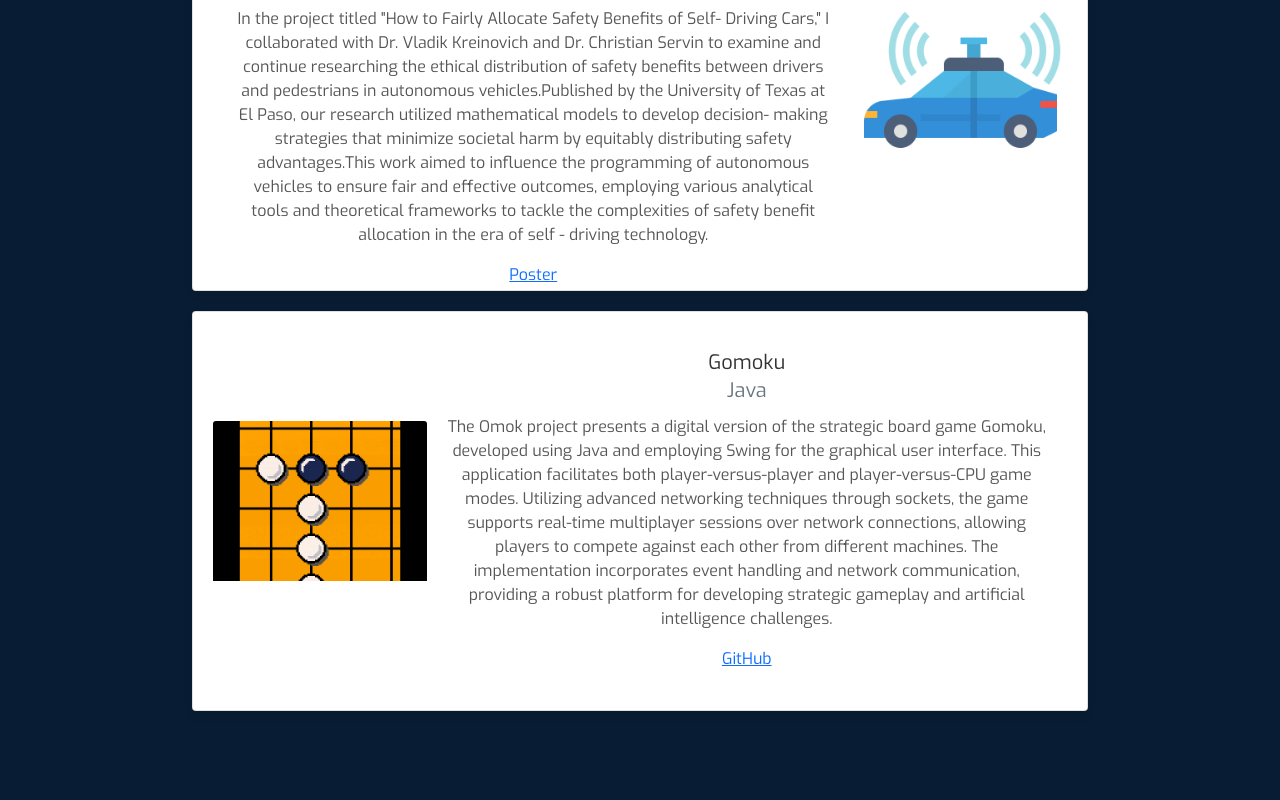
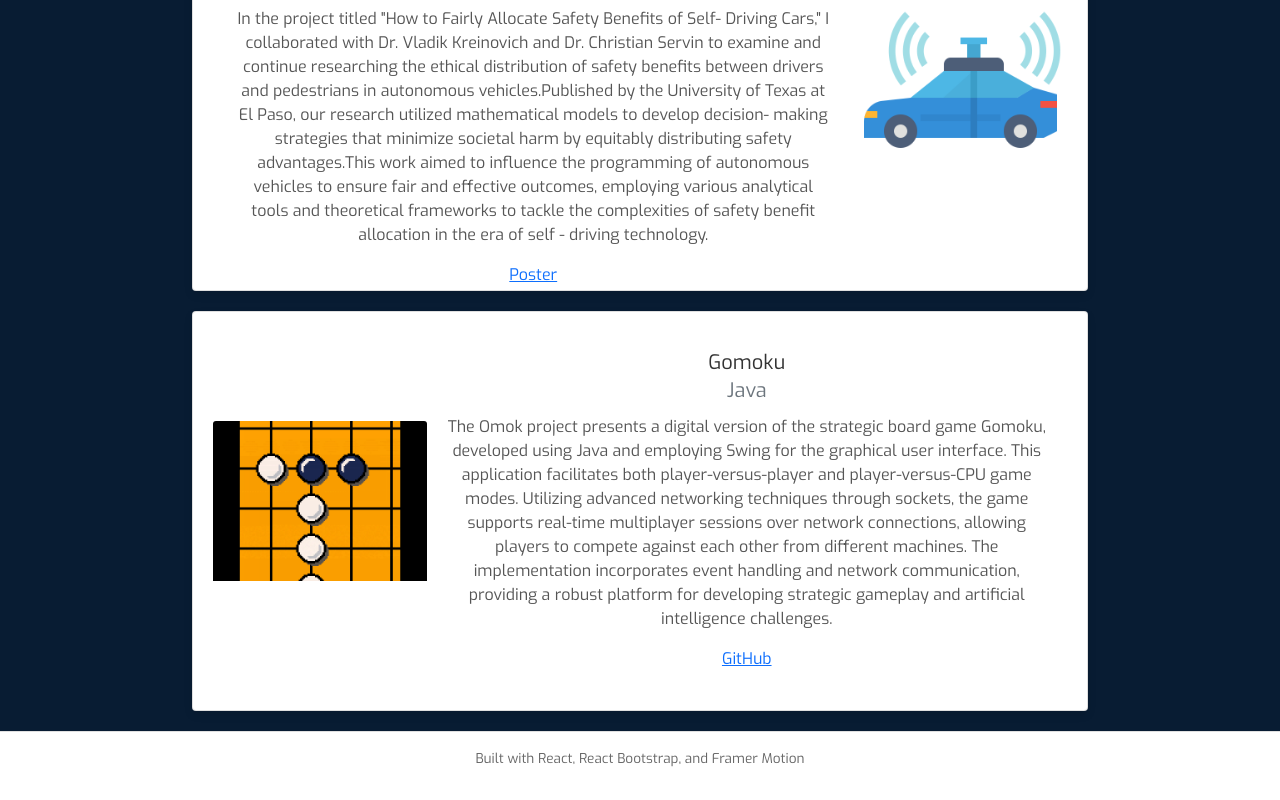
Before and after one commit to fermunoz17/portfolio, a React (Create React App) app: page /projects in a window 1280 px wide. Shown: the part 2305-3105 px from the top of the page. Before the commit the page ends 3036 px from the top, so only its background shows below. Built offline with nearby package versions, Linux system fonts and the light colour scheme.

Commit message:
Updated Bio

```diff
--- a/src/App.js
+++ b/src/App.js
@@ -10,6 +10,7 @@ import About from './components/About';
 import Experience from './components/Experience';
 import Achievements from './components/Achievements';
 import Projects from './components/Projects'
+import Footer from './components/Footer';
 
 function App() {
   return (
@@ -23,6 +24,7 @@ function App() {
         <Route path="/projects" element={<Projects />} />
 
       </Routes>
+      <Footer />
     </Router>
 
   );
--- a/src/components/About.js
+++ b/src/components/About.js
@@ -63,8 +63,7 @@ function About() {
                     I hold a B.S. in Computer Science with a concentration in Software Engineering from the University of Texas at El Paso (May 2025) and am currently pursuing an M.S. in Software Engineering at UTEP. My technical foundation spans Java, TypeScript, and C, along with experience in frameworks and tools such as Node.js, Angular.js, and Docker.
                 </p>
                 <p>
-                    My hands-on experience includes roles as a computer science peer leader at EPCC, a full-stack software engineering intern at Steele Consulting Inc., and most recently, a software engineer intern at American Express. At AMEX, I enhanced an internal testing tool using ReactJS and Spring Boot, and deployed it as a Docker component, boosting accessibility and team productivity in an Agile environment.
-                </p>
+                    My professional and academic experience spans roles as a computer science peer leader at EPCC, a full-stack software engineering intern at Steele Consulting Inc., a software engineer intern at American Express, and a Statistical Research Associate at El Paso Community College. In my software engineering internships, I contributed to full-stack and internal tooling projects in Agile environments, including enhancing an internal testing tool at American Express with ReactJS, Spring Boot, and Docker to improve accessibility and team productivity. As a statistical research associate, I expanded my analytical and research skills through technical investigation and scholarly work, including co-authoring research on fairness in intelligent systems and self-driving cars.                </p>
                 <p>
                     These experiences have not only strengthened my software development skills but also deepened my interest in designing innovative and reliable systems. As I continue my graduate studies, I’m focused on creating impactful software solutions with an eye toward AI integration and scalable architectures that solve real-world problems.
 
--- /dev/null
+++ b/src/components/Footer.css
@@ -0,0 +1,8 @@
+.footer {
+    background-color: #ffffff;
+    text-align: center;
+    padding: 1rem;
+    font-size: 0.85rem;
+    color: #666;
+    border-top: 1px solid #e0e0e0;
+}
--- /dev/null
+++ b/src/components/Footer.js
@@ -0,0 +1,12 @@
+import React from 'react';
+import './Footer.css';
+
+function Footer() {
+    return (
+        <footer className="footer">
+            <p>Built with React, React Bootstrap, and Framer Motion</p>
+        </footer>
+    );
+}
+
+export default Footer;
```
Also changed, not shown: 1 other file (tests, documents, lock files or other folders).
